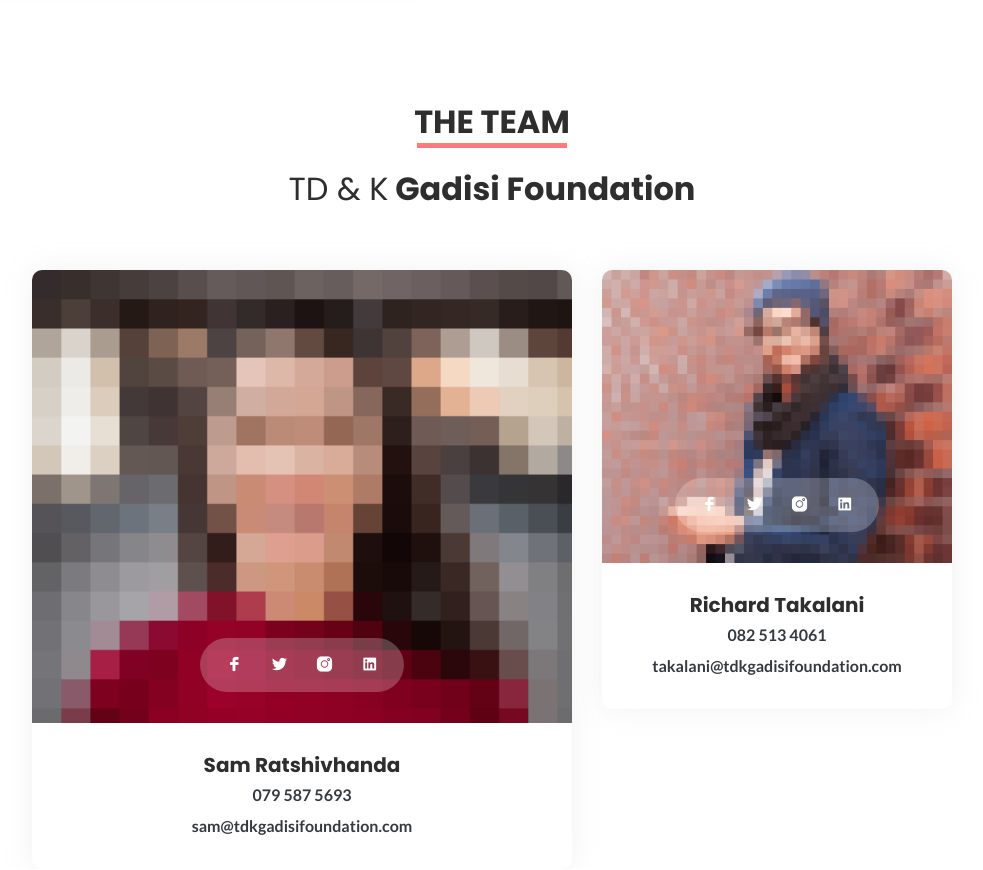
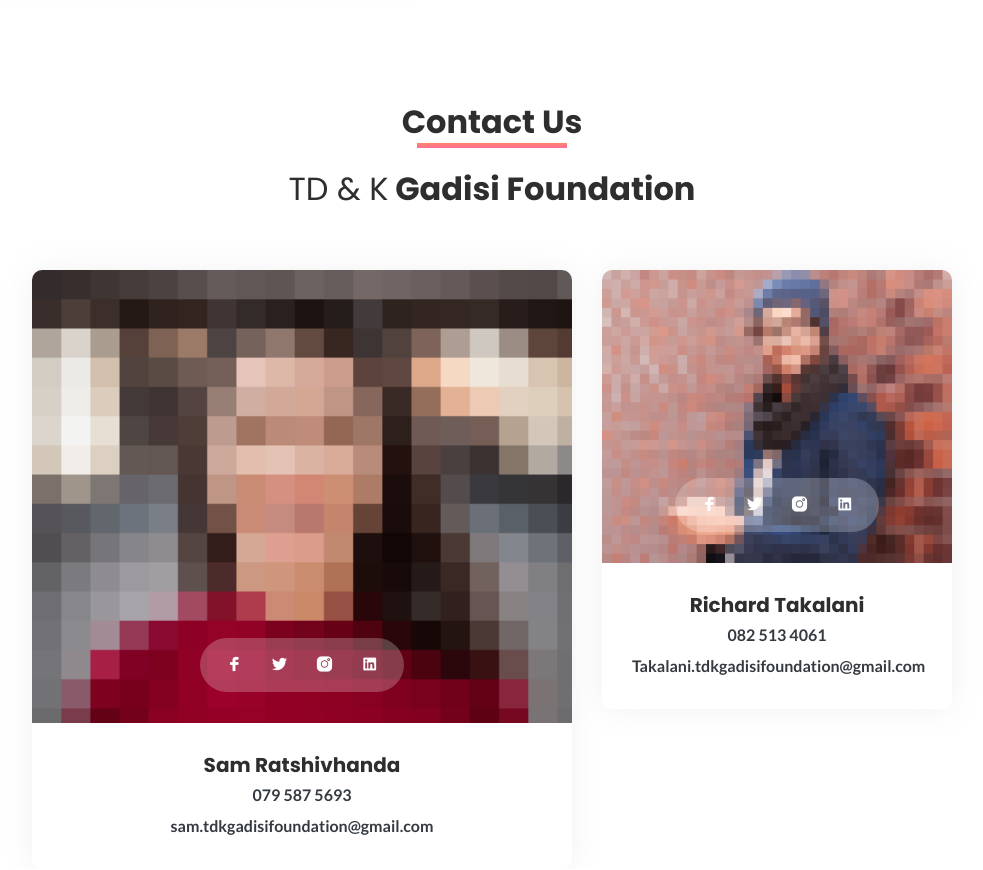
Before and after one commit to Gadisi/website, a Flask app: page / in a window 1280 px wide. Shown: the part 3111-3981 px from the top of the page, without its empty margins (148-1131 px from the left). Run offline with Flask 3, Linux system fonts and the light colour scheme; parts of the project's set-up code (start-up, migrations or seed data) failed here and were passed over; some libraries are stand-ins or nearby versions; some web fonts are replaced.

Commit message:
fixed template links

```diff
--- a/templates/index.html
+++ b/templates/index.html
@@ -307,7 +307,7 @@
             <div class="row justify-content-center">
                 <div class="col-lg-5">
                     <div class="section-title text-center pb-30">
-                        <h3 class="title">THE TEAM</h3>
+                        <h3 class="title">Contact Us</h3>
                         <div class="line m-auto"></div>
                         <h3 class="title"><span>TD & K</span> Gadisi Foundation</h3>
                     </div> <!-- section title -->
@@ -331,7 +331,7 @@
                             <h5 class="holder-name"><a href="#">Sam Ratshivhanda</a></h5>
 
                             <p class="text"><a href="tel:0795875693" class="font-weight-bold text-dark">079 587 5693</a></p>
-                            <p class="text"><a href="mailto:sam@tdkgadisifoundation.com" class="font-weight-bold text-dark">sam@tdkgadisifoundation.com</a></p>
+                            <p class="text"><a href="mailto:sam.tdkgadisifoundation@gmail.com" class="font-weight-bold text-dark">sam.tdkgadisifoundation@gmail.com</a></p>
                         </div>
                     </div> <!-- single team -->
                 </div>
@@ -352,7 +352,7 @@
                             <h5 class="holder-name"><a href="#">Richard Takalani</a></h5>
 
                             <p class="text"><a href="tel:0825134061" class="font-weight-bold text-dark">082 513 4061</a></p>
-                            <p class="text"><a href="mailto:takalani@tdkgadisifoundation.com" class="font-weight-bold text-dark">takalani@tdkgadisifoundation.com</a></p>
+                            <p class="text"><a href="mailto:Takalani.tdkgadisifoundation@gmail.com" class="font-weight-bold text-dark">Takalani.tdkgadisifoundation@gmail.com</a></p>
                         </div>
 
                     </div> <!-- single team -->
```
